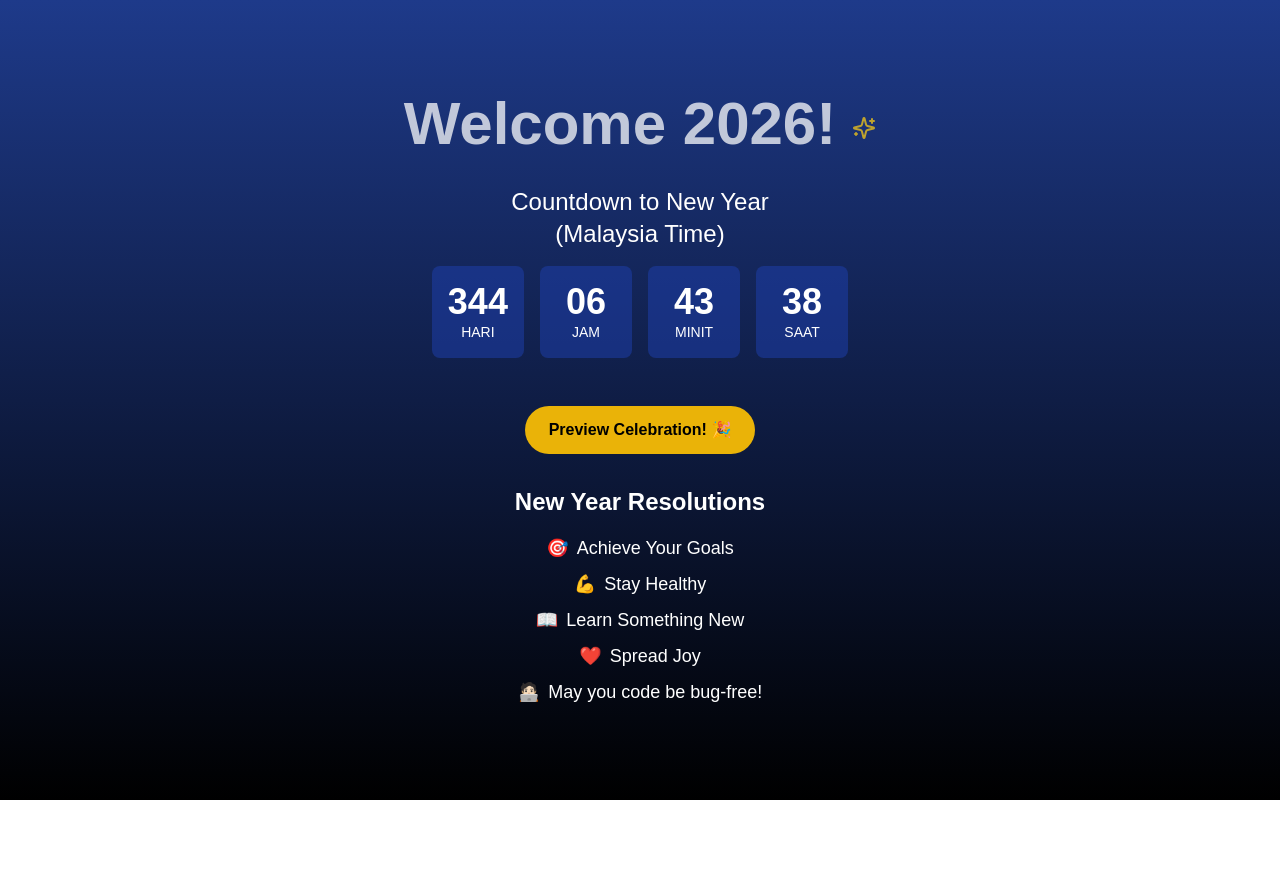
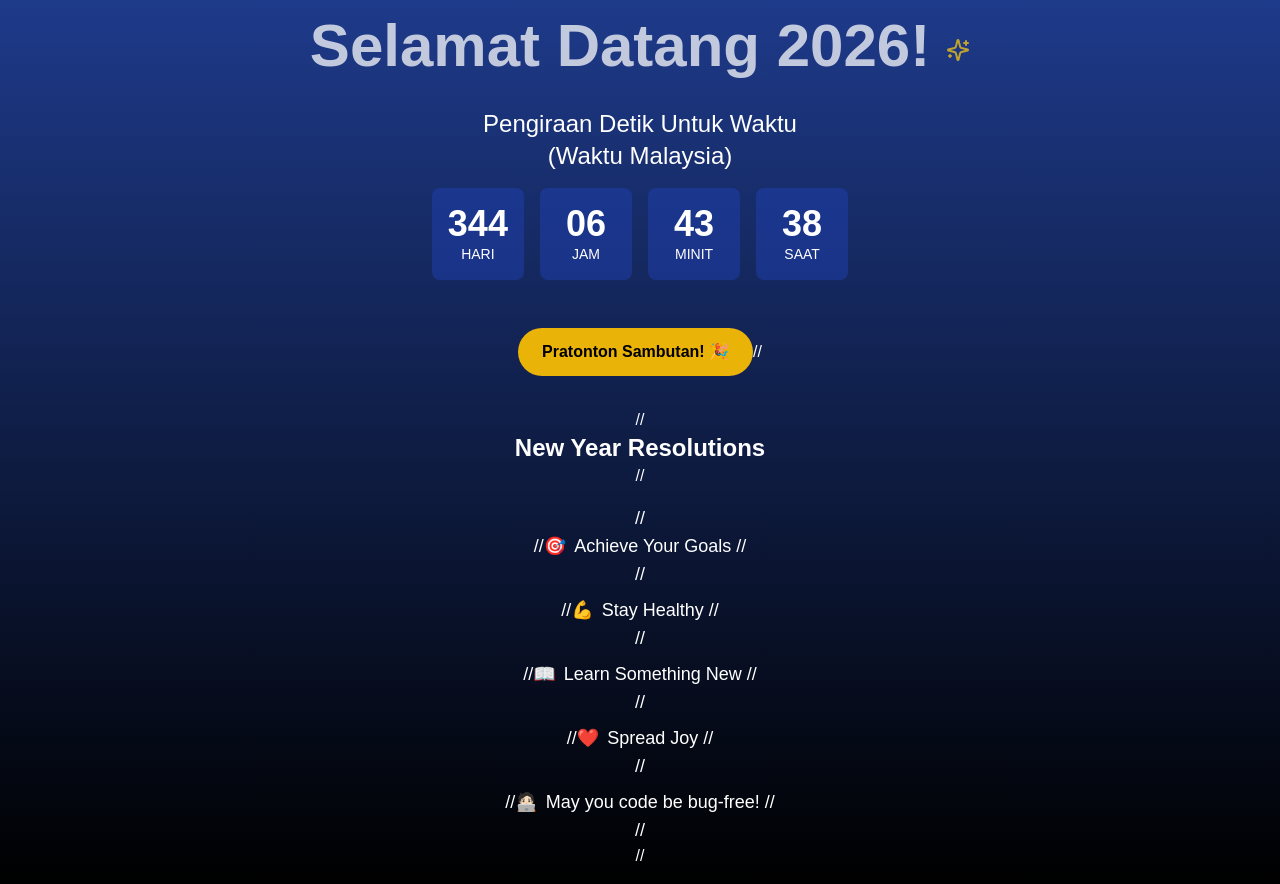
Before and after one commit to BlankedWave/Pengiraan-Detik-Tahun-Baru, a Next.js app: page / in a window 1280 px wide. Before the commit the page ends 800 px from the top, so only its background shows below. Built offline with nearby package versions, Linux system fonts and the light colour scheme.

Commit message:
Update countdown.js

```diff
--- a/src/app/components/countdown.js
+++ b/src/app/components/countdown.js
@@ -116,7 +116,7 @@ const NewYear = () => {
         <div className="min-h-screen bg-gradient-to-b from-blue-900 to-black text-white flex flex-col items-center justify-center p-4">
             <div className={`transition-all duration-500 ${showFireworks ? 'scale-110' : 'scale-100'}`}>
                 <h1 className="text-6xl font-bold mb-8 text-center animate-pulse">
-                    {isNewYear ? `Happy New Year ${nextYear}! 🎉` : `Welcome ${nextYear}!`}
+                    {isNewYear ? `Selamat Tahun Baru ${nextYear}! 🎉` : `Selamat Datang ${nextYear}!`}
                     <Stars className="inline ml-4 text-yellow-400" />
                 </h1>
             </div>
@@ -124,7 +124,7 @@ const NewYear = () => {
             <div className="text-2xl mb-12 text-center">
                 {!isNewYear ? (
                     <>
-                        <p className="mb-4">Countdown to New Year <div>({TIMEZONE_NAME} Time)</div></p>
+                        <p className="mb-4">Pengiraan Detik Untuk Waktu <div>(Waktu {TIMEZONE_NAME})</div></p>
                         <div className="grid grid-cols-2 md:grid-cols-4 gap-4">
                             {Object.entries(timeLeft).map(([unit, value]) => (
                                 <div key={unit} className="bg-blue-800 bg-opacity-50 p-4 rounded-lg">
@@ -135,7 +135,7 @@ const NewYear = () => {
                         </div>
                     </>
                 ) : (
-                    <p className="text-4xl font-bold animate-bounce">Let's Celebrate! 🎊</p>
+                    <p className="text-4xl font-bold animate-bounce">Ayuh Raikan! 🎊</p>
                 )}
             </div>
 
@@ -145,30 +145,30 @@ const NewYear = () => {
                         onClick={triggerFireworks}
                         className="bg-yellow-500 hover:bg-yellow-400 text-black font-bold py-3 px-6 rounded-full transform transition-transform hover:scale-105 active:scale-95"
                     >
-                        Preview Celebration! 🎉
+                        Pratonton Sambutan! 🎉
                     </button>
                 )}
 
-                <div className="mt-8 space-y-4">
-                    <h2 className="text-2xl font-semibold">New Year Resolutions</h2>
-                    <ul className="text-lg space-y-2">
-                        <li className="flex items-center justify-center">
-                            <span className="mr-2">🎯</span> Achieve Your Goals
-                        </li>
-                        <li className="flex items-center justify-center">
-                            <span className="mr-2">💪</span> Stay Healthy
-                        </li>
-                        <li className="flex items-center justify-center">
-                            <span className="mr-2">📖</span> Learn Something New
-                        </li>
-                        <li className="flex items-center justify-center">
-                            <span className="mr-2">❤️</span> Spread Joy
-                        </li>
-                        <li className="flex items-center justify-center">
-                            <span className="mr-2">🧑🏻‍💻</span> May you code be bug-free!
-                        </li>
-                    </ul>
-                </div>
+                // <div className="mt-8 space-y-4">
+                //     <h2 className="text-2xl font-semibold">New Year Resolutions</h2>
+                //     <ul className="text-lg space-y-2">
+                //         <li className="flex items-center justify-center">
+                //             <span className="mr-2">🎯</span> Achieve Your Goals
+                //         </li>
+                //         <li className="flex items-center justify-center">
+                //             <span className="mr-2">💪</span> Stay Healthy
+                //         </li>
+                //         <li className="flex items-center justify-center">
+                //             <span className="mr-2">📖</span> Learn Something New
+                //         </li>
+                //         <li className="flex items-center justify-center">
+                //             <span className="mr-2">❤️</span> Spread Joy
+                //         </li>
+                //         <li className="flex items-center justify-center">
+                //             <span className="mr-2">🧑🏻‍💻</span> May you code be bug-free!
+                //         </li>
+                //     </ul>
+                // </div>
 
                 {showFireworks && <FireworksDisplay key={fireworksKey} count={isNewYear ? 12 : 8} />}
             </div>
```
